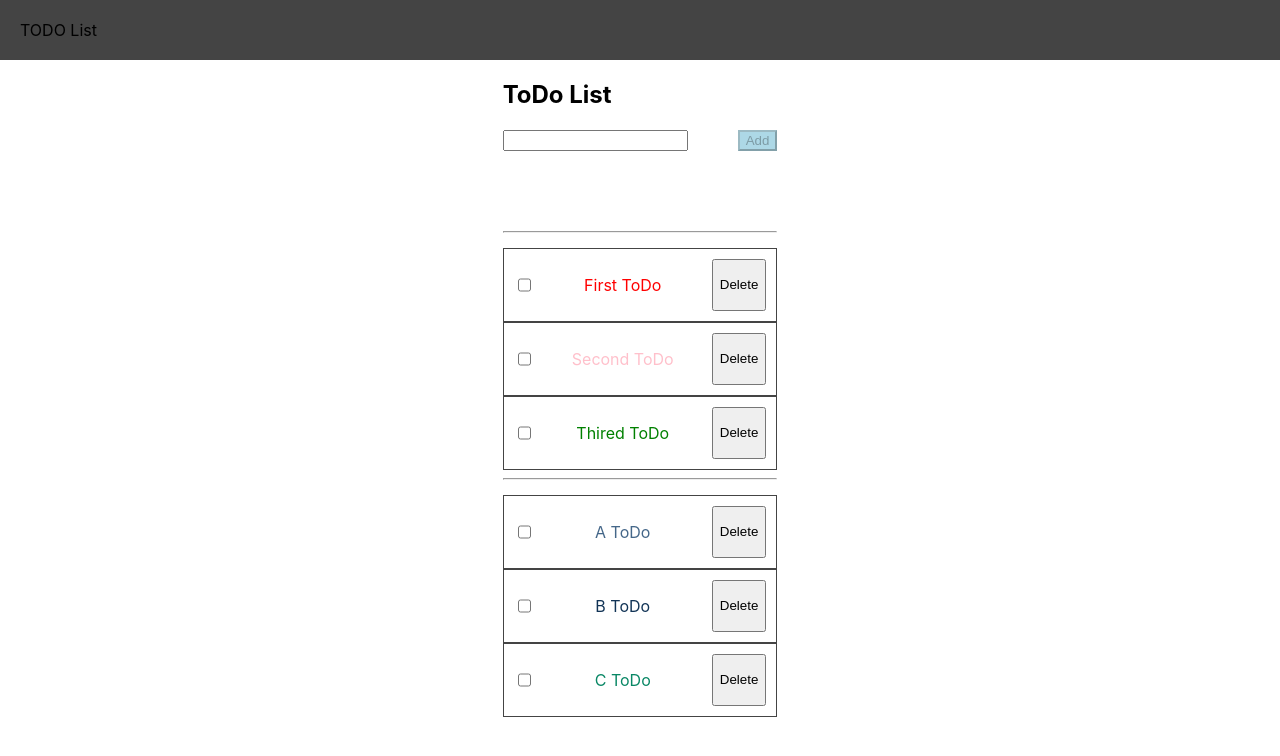
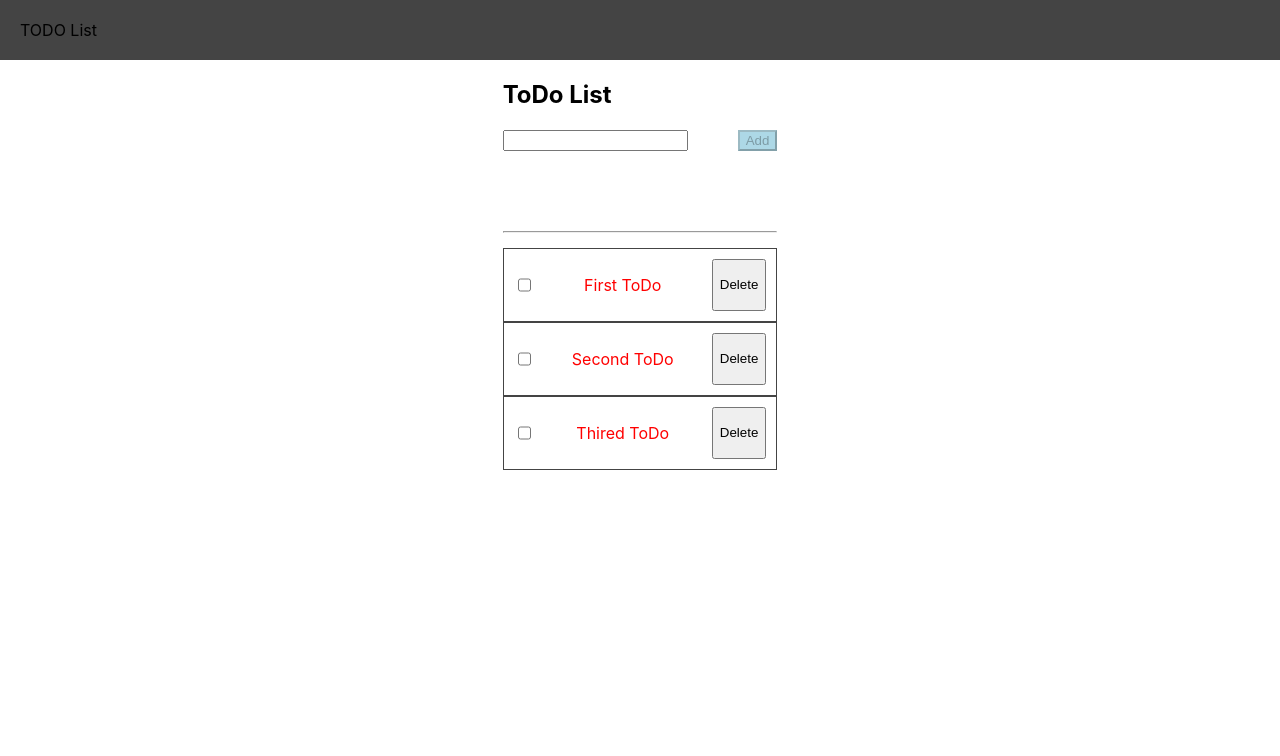
Before and after one commit to lakkaru/todo_list, a React (Create React App) app: page / in a window 1280 px wide. Shown: the top 756 px of the page. Built offline with nearby package versions, Linux system fonts and the light colour scheme.

Commit message:
feat- user input added to the todo list

```diff
--- a/src/layouts/Home.js
+++ b/src/layouts/Home.js
@@ -31,30 +31,35 @@ export default class Home extends Component {
   //   ],
   // };
 
-  constructor(){
+  constructor() {
     super();
     this.state = {
-    todos: [
+      todos:
         [
           { message: "First ToDo", color: "red" },
-          { message: "Second ToDo", color: "pink" },
-          { message: "Thired ToDo", color: "green" },
+          { message: "Second ToDo", color: "red" },
+          { message: "Thired ToDo", color: "red" },
         ],
-      [
+        // [
+        //   { message: "A ToDo", color: "#456789" },
+        //   { message: "B ToDo", color: "#123456" },
+        //   { message: "C ToDo", color: "#098765" },
+        // ],
 
-          { message: "A ToDo", color: "#456789" },
-          { message: "B ToDo", color: "#123456" },
-          { message: "C ToDo", color: "#098765" },
-      ],
-    ],
-  };
+    };
   }
 
-  addNewToDo= ()=>{
+  addNewToDo = (message) => {
+    // console.log(messageTxt);
+
     this.setState({
-      todos:['New Todo', ...this.state.todos],
-    })
+      todos: [
+        { message: message, color: "red" },
+        ...this.state.todos,
+      ],
+    });
   };
+
 
   render() {
     return (
@@ -63,16 +68,16 @@ export default class Home extends Component {
         <div style={{ display: "flex", justifyContent: "center" }}>
           <div>
             <h2>ToDo List</h2>
-            <AddTodo />
+            <AddTodo addNewToDo={this.addNewToDo} />
             <br />
             <hr />
             <div>
-              <TodoList toDo={this.state.todos[0]} />
+              <TodoList toDo={this.state.todos} />
             </div>
-            <hr></hr>
+            {/* <hr></hr>
             <div>
               <TodoList toDo={this.state.todos[1]} />
-            </div>
+            </div> */}
           </div>
         </div>
       </div>
--- a/src/layouts/home/AddTodo.js
+++ b/src/layouts/home/AddTodo.js
@@ -12,6 +12,9 @@ export default class AddTodo extends Component {
     });
   };
   render() {
+    const {addNewToDo}=this.props;
+    // console.log(addNewToDo);
+
     return (
       <div>
         <div style={{ display: "flex", gap: "50px" }}>
@@ -26,12 +29,8 @@ export default class AddTodo extends Component {
             <button
               disabled={this.state.isDisabled}
               style={{ backgroundColor: "lightBlue" }}
-              onClick={(e) =>
-                alert(
-                  'Do you want to add new task "' +
-                    this.state.newTodo +
-                    '" to your list?'
-                )
+              onClick={() =>
+                addNewToDo(this.state.newTodo)
               }
             >
               Add
```
